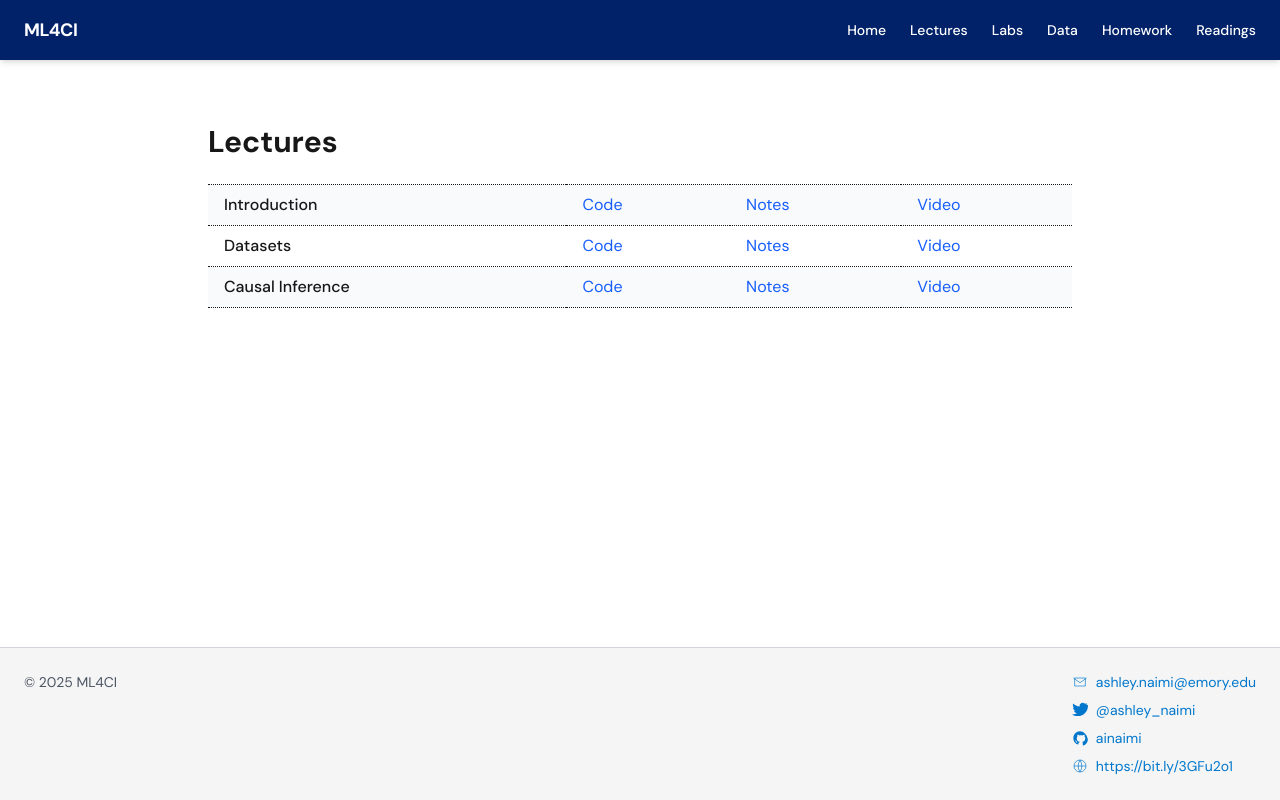
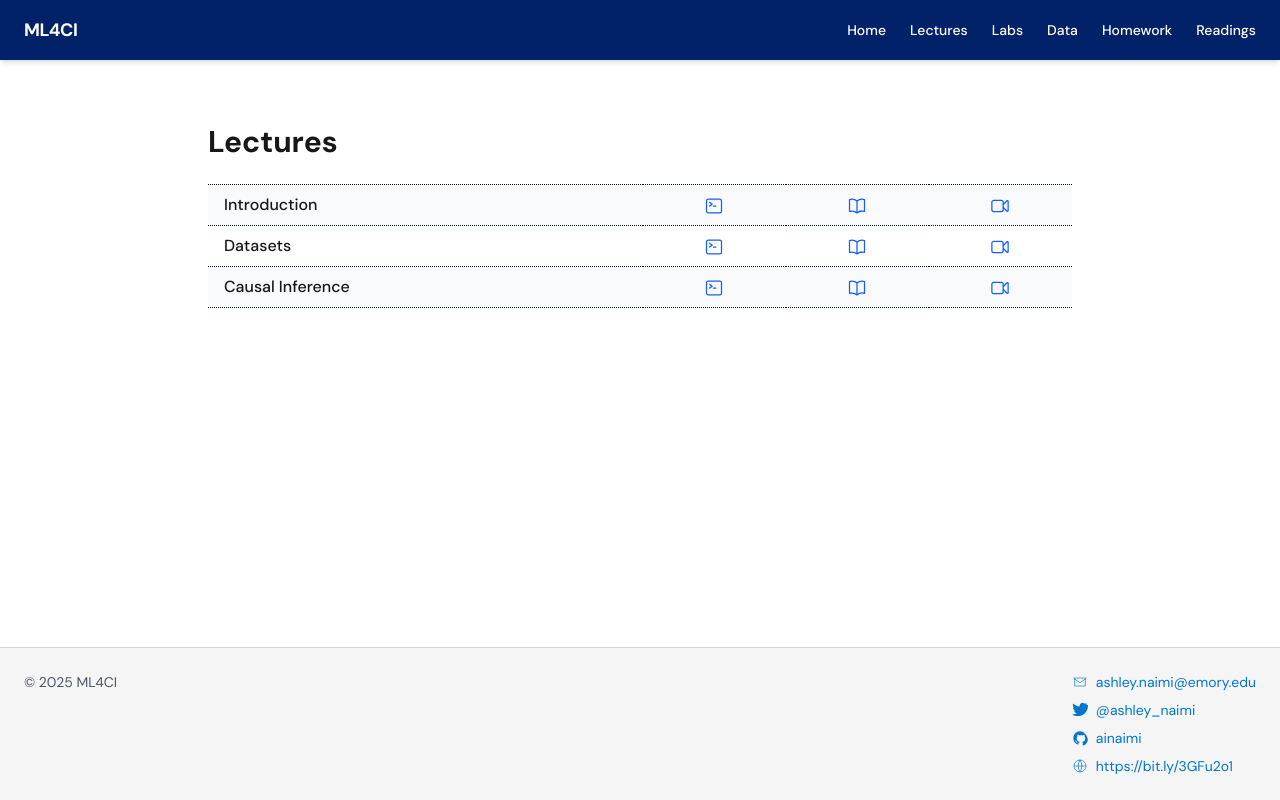
Before and after one commit to ainaimi/epid750-site, a Next.js app: page /lectures in a window 1280 px wide. Built offline with nearby package versions, Linux system fonts and the light colour scheme.

Commit message:
added heroicon package, and heroicon icons to lecture page.

```diff
--- a/package.json
+++ b/package.json
@@ -9,7 +9,9 @@
     "lint": "eslint"
   },
   "dependencies": {
+    "@heroicons/react": "^2.2.0",
     "@next/mdx": "^15.5.4",
+    "academicons": "^1.9.5",
     "gray-matter": "^4.0.3",
     "lucide-react": "^0.544.0",
     "next": "15.5.4",
--- a/src/app/lectures/page.tsx
+++ b/src/app/lectures/page.tsx
@@ -1,26 +1,12 @@
 // src/app/lectures/page.tsx
 import React from "react";
+import { CommandLineIcon, BookOpenIcon, VideoCameraIcon } from "@heroicons/react/24/outline";
 
 export default function LecturesPage() {
   const lectures = [
-    {
-      topic: "Introduction",
-      code: "#", // replace with real link
-      notes: "#",
-      video: "#",
-    },
-    {
-      topic: "Datasets",
-      code: "#",
-      notes: "#",
-      video: "#",
-    },
-    {
-      topic: "Causal Inference",
-      code: "#",
-      notes: "#",
-      video: "#",
-    },
+    { topic: "Introduction", code: "#", notes: "#", video: "#" },
+    { topic: "Datasets", code: "#", notes: "#", video: "#" },
+    { topic: "Causal Inference", code: "#", notes: "#", video: "#" },
   ];
 
   return (
@@ -33,24 +19,43 @@ export default function LecturesPage() {
               key={lec.topic}
               className={`${
                 idx % 2 === 0 ? "bg-gray-50" : "bg-white"
-              } border-b border-dotted border-gray-1000 ${
-                idx === 0 ? "border-t border-dotted border-gray-1000" : ""
+              } border-b border-dotted border-gray-950 ${
+                idx === 0 ? "border-t border-dotted border-gray-950" : ""
               }`}
             >
+              {/* Topic */}
               <td className="px-4 py-2 font-medium">{lec.topic}</td>
-              <td className="px-4 py-2">
-                <a href={lec.code} className="text-blue-600 hover:underline">
-                  Code
+
+              {/* Code link with CommandLineIcon */}
+              <td className="px-4 py-2 text-center">
+                <a
+                  href={lec.code}
+                  className="text-blue-600 hover:text-blue-800"
+                  title="Code"
+                >
+                  <CommandLineIcon className="h-5 w-5 inline" />
                 </a>
               </td>
-              <td className="px-4 py-2">
-                <a href={lec.notes} className="text-blue-600 hover:underline">
-                  Notes
+
+              {/* Notes link with Book icon */}
+              <td className="px-4 py-2 text-center">
+                <a
+                  href={lec.notes}
+                  className="text-blue-600 hover:text-blue-800"
+                  title="Notes"
+                >
+                  <BookOpenIcon className="h-5 w-5 inline" />
                 </a>
               </td>
-              <td className="px-4 py-2">
-                <a href={lec.video} className="text-blue-600 hover:underline">
-                  Video
+
+              {/* Video link with Camera icon */}
+              <td className="px-4 py-2 text-center">
+                <a
+                  href={lec.video}
+                  className="text-blue-600 hover:text-blue-800"
+                  title="Video"
+                >
+                  <VideoCameraIcon className="h-5 w-5 inline" />
                 </a>
               </td>
             </tr>
```
Also changed, not shown: 1 other file (tests, documents, lock files or other folders).
